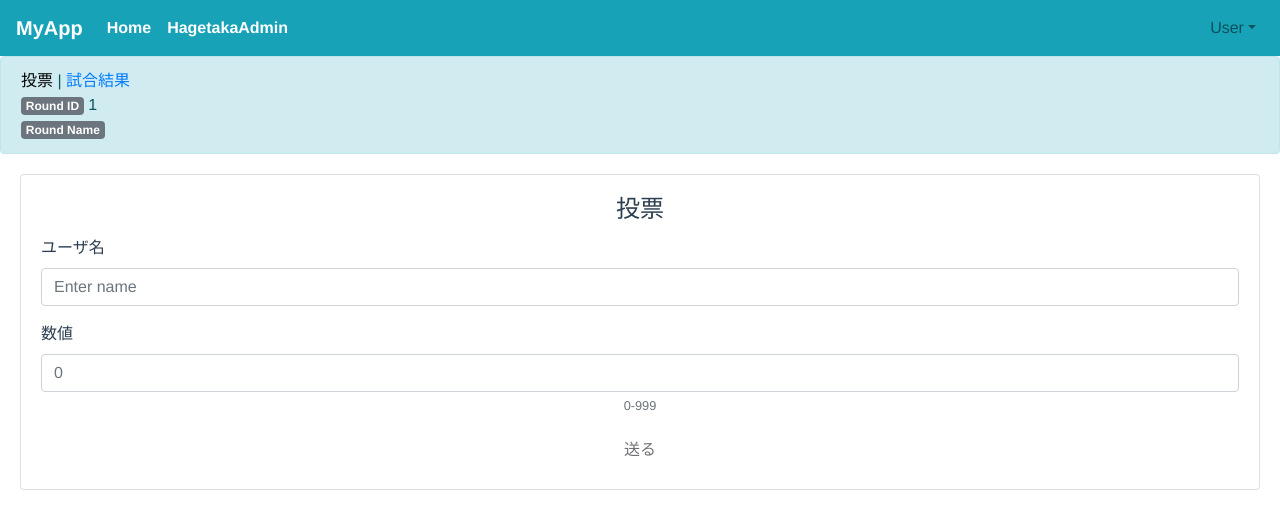
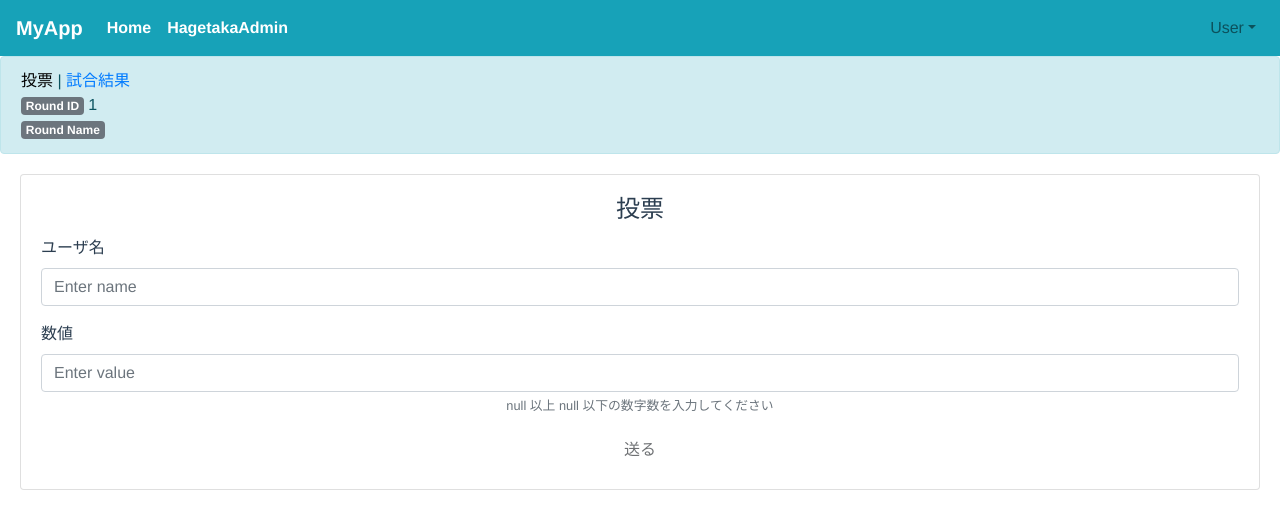
Before and after one commit to leonsk32/MyApp, a Vue app in the folder myapp-front/: page /hagetaka/rounds/1 in a window 1280 px wide. Shown: the top 528 px of the page. Built offline with nearby package versions, Linux system fonts and the light colour scheme; no server answers; the database is empty.

Commit message:
最大、最小値を反映

```diff
--- a/myapp-front/src/views/Hagetaka.vue
+++ b/myapp-front/src/views/Hagetaka.vue
@@ -32,11 +32,11 @@
           label="数値"
           label-align="left"
           label-for="input-value"
-          description="0-999"
+          v-bind:description="round.minValue + ' 以上 ' + round.maxValue + ' 以下の数字数を入力してください '"
             >
             <b-form-input
               id="input-value"
-            placeholder="0"
+              placeholder="Enter value"
               v-model="value"
               type="number"
               :state="isValidValue"></b-form-input>
@@ -44,7 +44,7 @@
               :state="isValidValue"
               text-align="left"
             >
-            0-999の数値を入力してください
+              {{round.minValue}} 以上 {{round.maxValue}} 以下の整数である必要があります
           </b-form-invalid-feedback>
           <b-form-text>
 
@@ -114,7 +114,7 @@
         if (!Validator.isNumeric(this.value)) return false;
 
         const number = Number(this.value);
-        return number >= 0 && number <= 999
+        return number >= this.round.minValue && number <= this.round.maxValue
       },
 
       isValid() {
```
Lines whose indentation alone changed are shown as unchanged.
